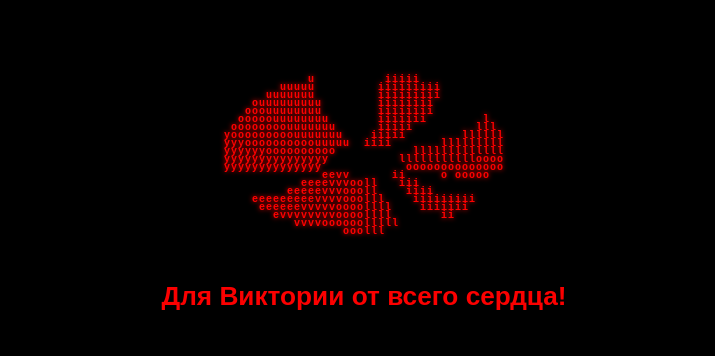
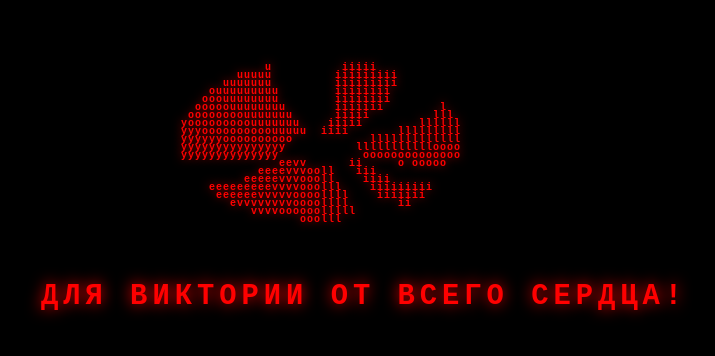
Before and after one commit to alexandr1742005-ai/viki, a plain HTML site: page index.html in a window 1280 px wide. Shown: the part 212-568 px from the top of the page, without its empty margins (276-991 px from the left). Drawn offline with Linux system fonts and the light colour scheme.

Commit message:
Update style.css

```diff
--- a/style.css
+++ b/style.css
@@ -1,70 +1,60 @@
-body, html {
+/* Убираем стандартные отступы браузера */
+* {
     margin: 0;
     padding: 0;
-    width: 100%;
-    height: 100%;
-    background-color: black;
-    color: red;
-    font-family: 'Courier New', Courier, monospace; /* Важно для ASCII */
-    overflow: hidden; /* Чтобы не было полос прокрутки */
-    display: flex;
-    justify-content: center;
-    align-items: center;
+    box-sizing: border-box;
 }
 
-.animation-container {
-    text-align: center;
-}
-
-#ascii-animation {
-    font-size: 10px; /* Размер символов в сердце */
-    line-height: 1.2;
-    white-space: pre; /* Сохраняет пробелы и переносы строк */
-}
-
-.message {
-    margin-top: 20px;
-    font-size: 24px;
-    font-weight: bold;
-    animation: pulse 1.5s infinite; /* Эффект пульсации текста */
-}
-
-/* Анимация пульсации */
-@keyframes pulse {
-    0% { transform: scale(1); opacity: 0.8; }
-    50% { transform: scale(1.1); opacity: 1; }
-    100% { transform: scale(1); opacity: 0.8; }
-}
-#ascii-animation {
-    font-size: 12px;
-    line-height: 10px; /* Очень важно, чтобы строки стояли плотно */
-    letter-spacing: 1px;
-    font-weight: bold;
-    display: inline-block;
-    text-align: left;
-}
 body {
-    background-color: black;
+    background-color: #000; /* Черный фон как в терминале */
+    color: #ff0000;         /* Красный цвет текста */
+    height: 100vh;
     display: flex;
     flex-direction: column;
     justify-content: center;
     align-items: center;
-    height: 100vh;
-    margin: 0;
-    overflow: hidden;
+    overflow: hidden;       /* Убираем полосы прокрутки */
+    font-family: 'Courier New', Courier, monospace; /* Только моноширинный шрифт! */
 }
 
+/* Настройка самой анимации */
 #ascii-animation {
-    color: #ff0000; /* Ярко-красный */
-    font-family: monospace;
-    font-size: 10px; /* Если будет маленькое, поставь 12px или 14px */
-    line-height: 8px; /* Плотность строк как на видео */
-    white-space: pre;
-    text-shadow: 0 0 5px #ff0000; /* Легкое свечение */
+    white-space: pre;       /* Чтобы сохранялись переносы строк из JS */
+    font-size: 10px;        /* Размер букв (можно чуть больше, если мелко) */
+    line-height: 8px;       /* КРИТИЧНО: расстояние между строками для 3D эффекта */
+    letter-spacing: 1px;    /* Расстояние между буквами */
+    font-weight: bold;
+    text-shadow: 0 0 10px rgba(255, 0, 0, 0.7); /* Эффект неонового свечения */
+    user-select: none;      /* Чтобы нельзя было случайно выделить текст */
 }
 
+/* Текст под сердцем */
 .message {
-    color: #ff0000;
-    font-family: sans-serif;
-    margin-top: 20px;
+    margin-top: 40px;
+    font-size: 1.8rem;
+    font-weight: bold;
+    text-align: center;
+    text-transform: uppercase;
+    letter-spacing: 5px;
+    /* Анимация плавного мерцания */
+    animation: pulse 2s ease-in-out infinite;
+    text-shadow: 0 0 15px #ff0000;
 }
+
+/* Плавная пульсация надписи */
+@keyframes pulse {
+    0% { opacity: 0.5; transform: scale(0.95); }
+    50% { opacity: 1; transform: scale(1); }
+    100% { opacity: 0.5; transform: scale(0.95); }
+}
+
+/* Для мобильных телефонов (чтобы сердце влезало в экран) */
+@media (max-width: 600px) {
+    #ascii-animation {
+        font-size: 7px;
+        line-height: 6px;
+    }
+    .message {
+        font-size: 1.2rem;
+    }
+}
```
